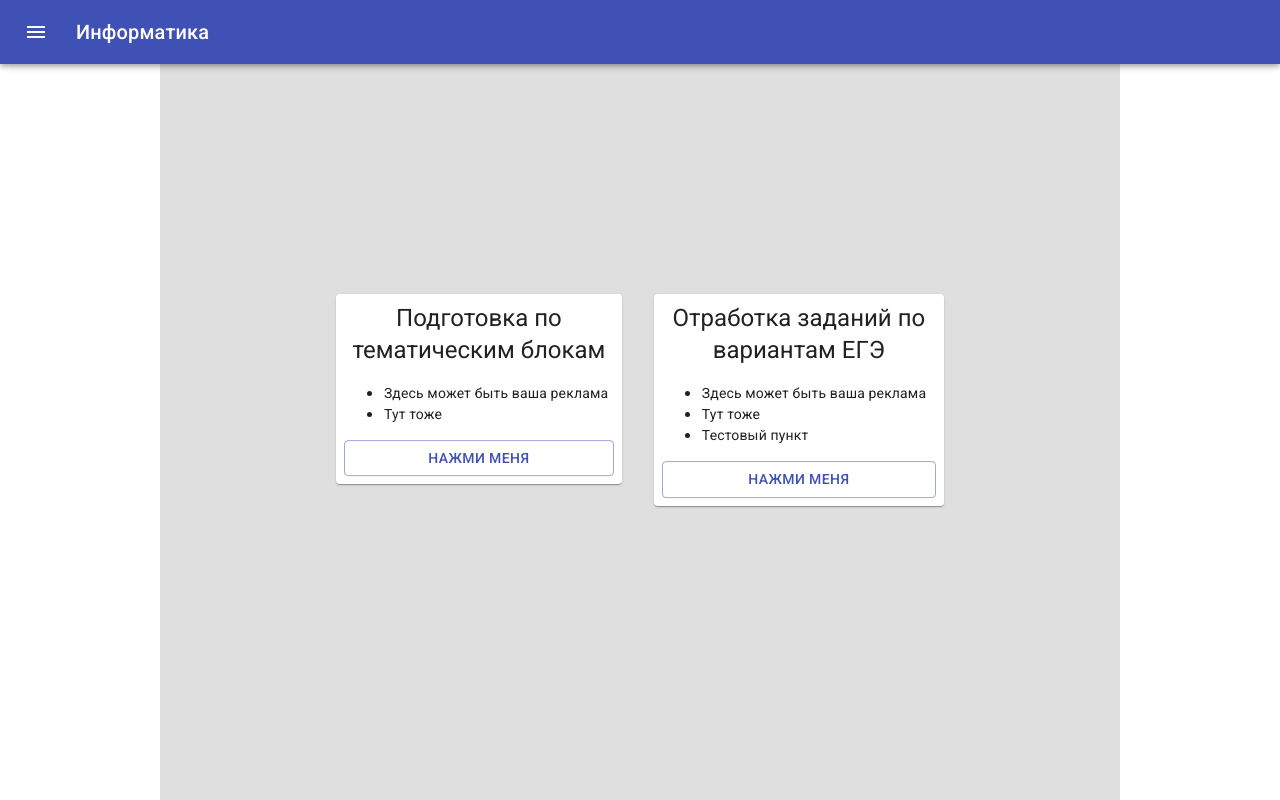
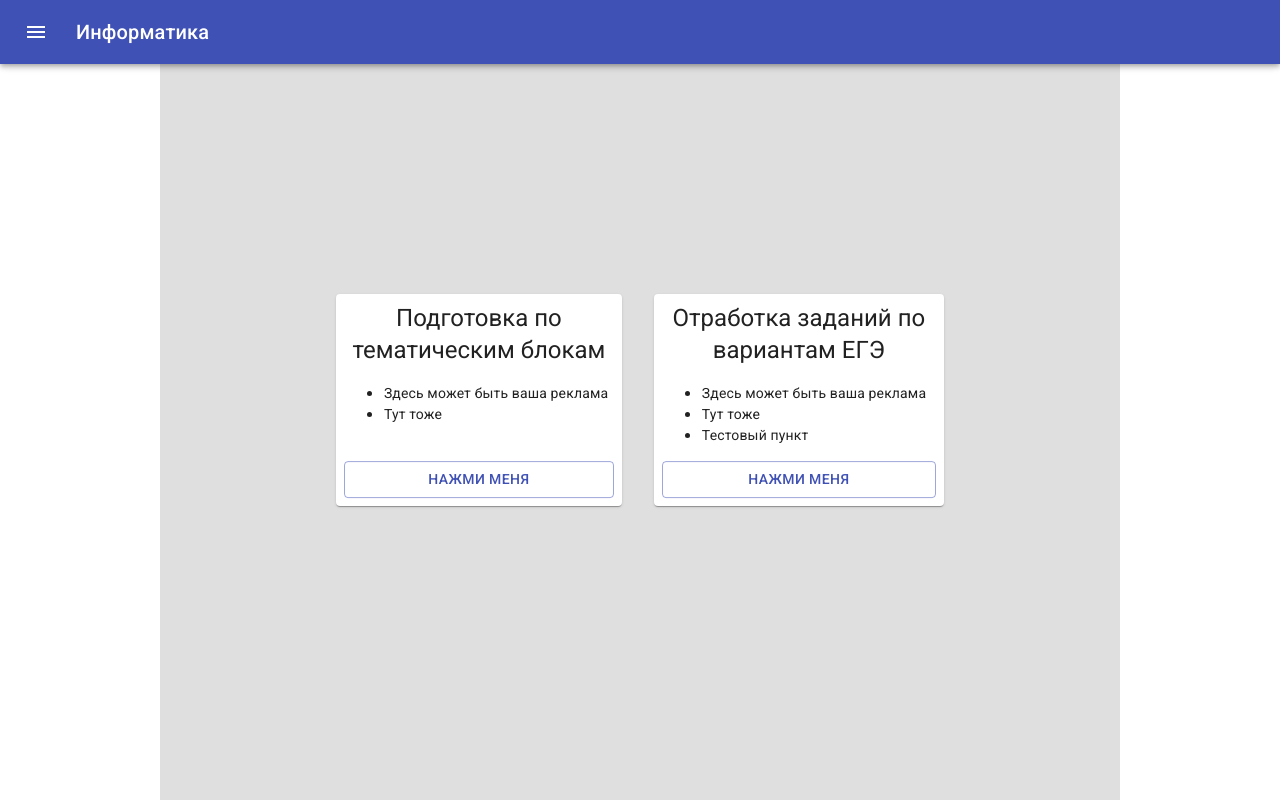
Before and after one commit to HeroBrine1st/Inf, a React (Create React App) app: page / in a window 1280 px wide. Built offline with nearby package versions, Linux system fonts and the light colour scheme.

Commit message:
FINALLY у всех бумажек одинаковая высота

```diff
--- a/src/main/MainPagePaper.js
+++ b/src/main/MainPagePaper.js
@@ -5,9 +5,11 @@ import {Link} from "react-router-dom";
 
 const useStyles = makeStyles((theme) => ({
   root: {
-    flexGrow: "1"
+    display: "flex",
+    flexDirection: "column",
   },
   paper: {
+    flexGrow: "1",
     display: "flex",
     flexDirection: "column",
     flexWrap: "wrap",
```
